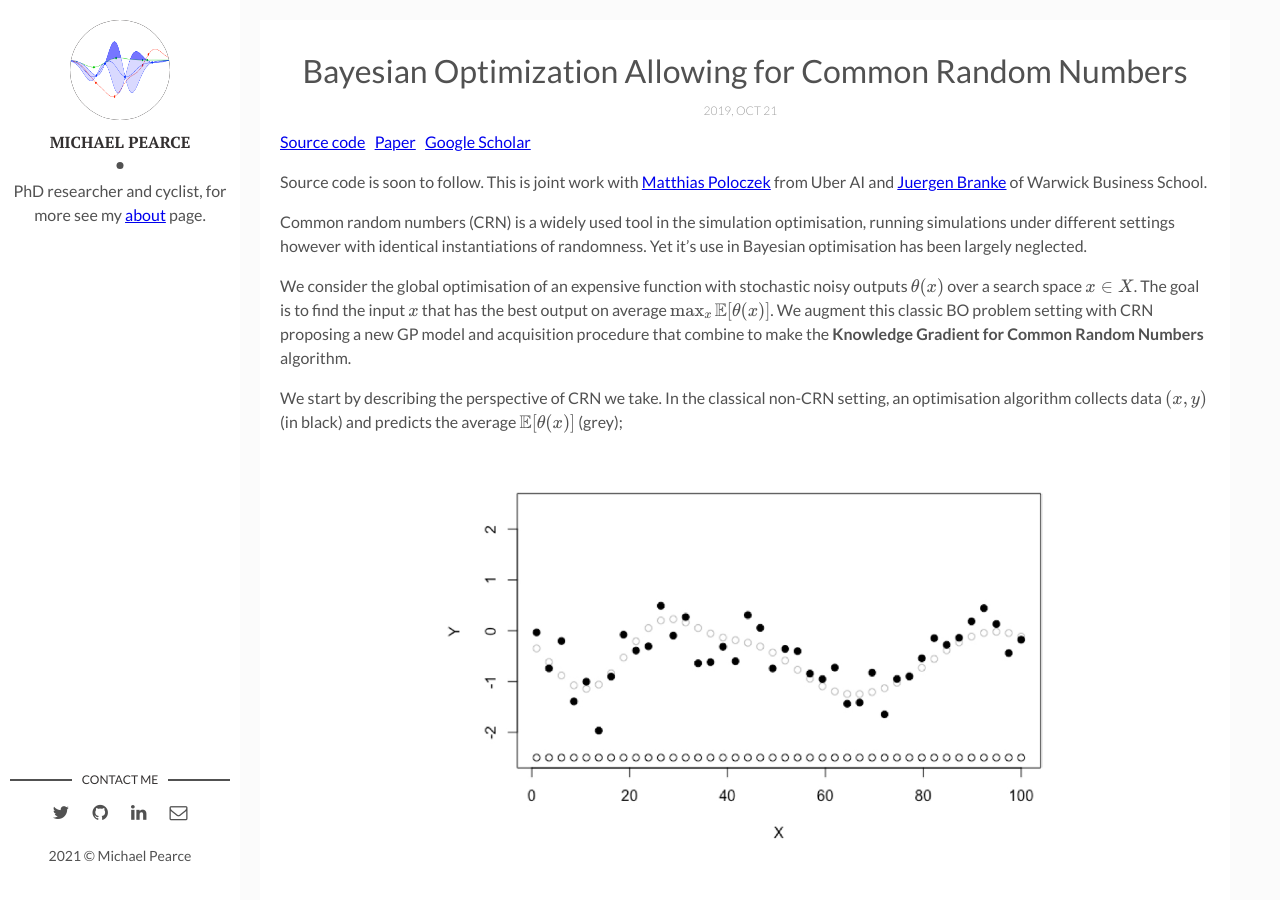
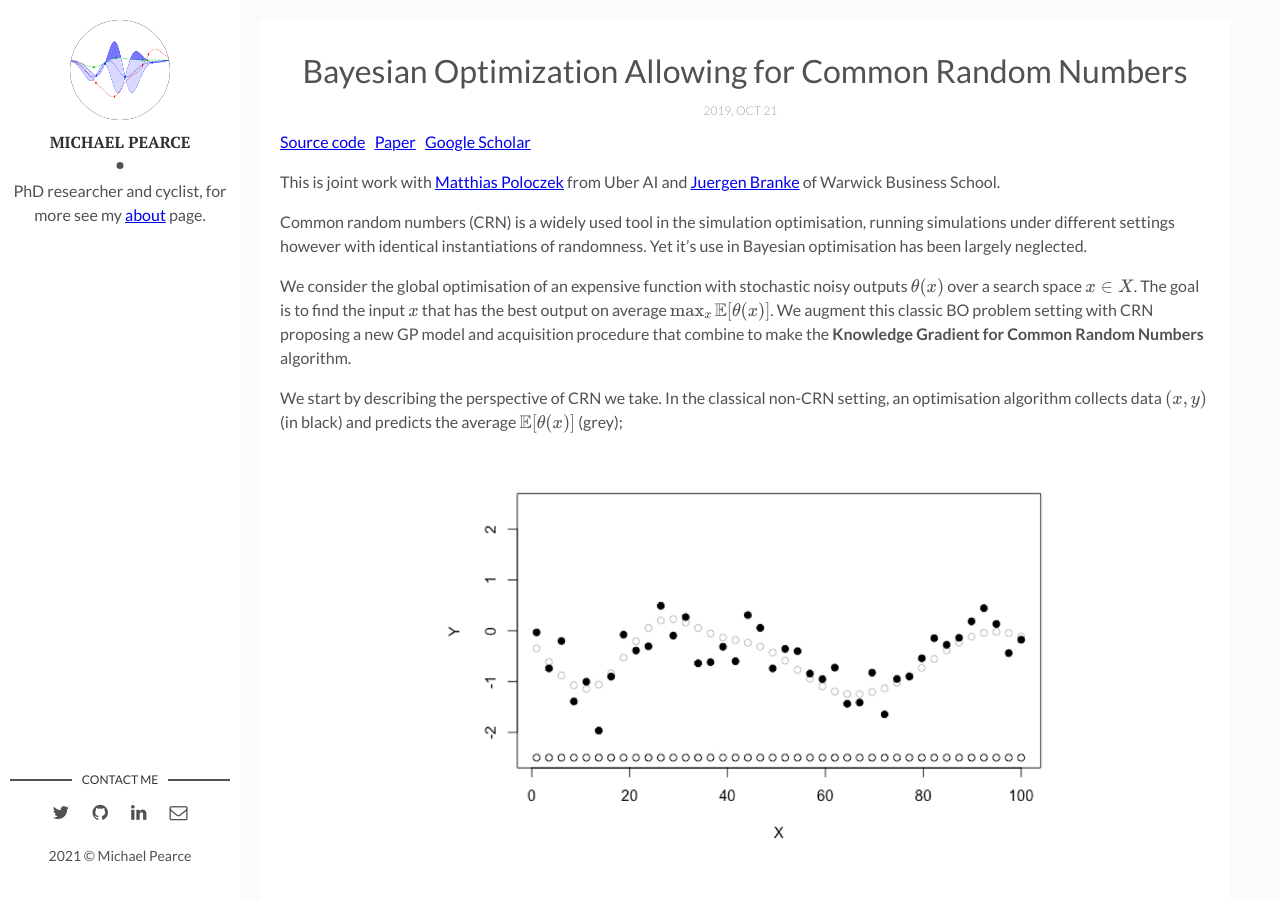
Before and after one commit to scrambledpie/scrambledpie.github.io, a Jekyll site: the page built from _posts/2019-10-21-Bayesian-Optimization-Allowing-For-Common-Random-Numbers.markdown, in a window 1280 px wide and 900 px high. Built offline with Jekyll 4.4.1, drawn with Linux system fonts in a browser that asks for light colours; formulas are drawn with MathJax 3.

Commit message:
Update 2019-10-21-Bayesian-Optimization-Allowing-For-Common-Random-Numbers.markdown

```diff
--- a/_posts/2019-10-21-Bayesian-Optimization-Allowing-For-Common-Random-Numbers.markdown
+++ b/_posts/2019-10-21-Bayesian-Optimization-Allowing-For-Common-Random-Numbers.markdown
@@ -10,7 +10,7 @@ googlescholar: https://scholar.google.co.uk/citations?user=OOtbjJ0AAAAJ&hl=en#d=
 code: https://github.com/scrambledpie/CRN
 ---
 
-Source code is soon to follow. This is joint work with [Matthias Poloczek][MatPol_link] from Uber AI and [Juergen Branke][JB_website] of Warwick Business School.
+This is joint work with [Matthias Poloczek][MatPol_link] from Uber AI and [Juergen Branke][JB_website] of Warwick Business School.
 
 Common random numbers (CRN) is a widely used tool in the simulation optimisation, running simulations under different settings however with identical instantiations of randomness. Yet it's use in Bayesian optimisation has been largely neglected.
 
```
